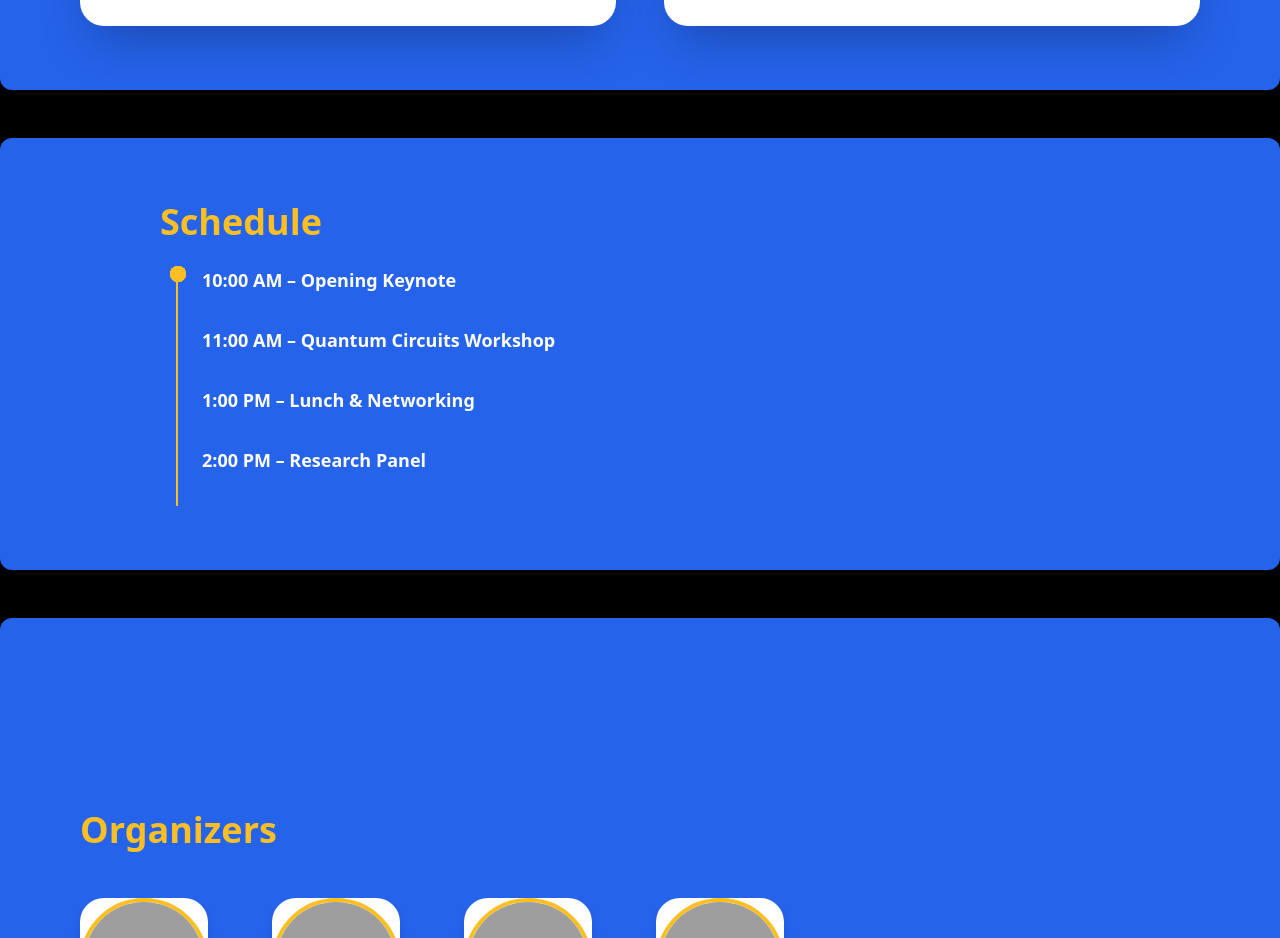
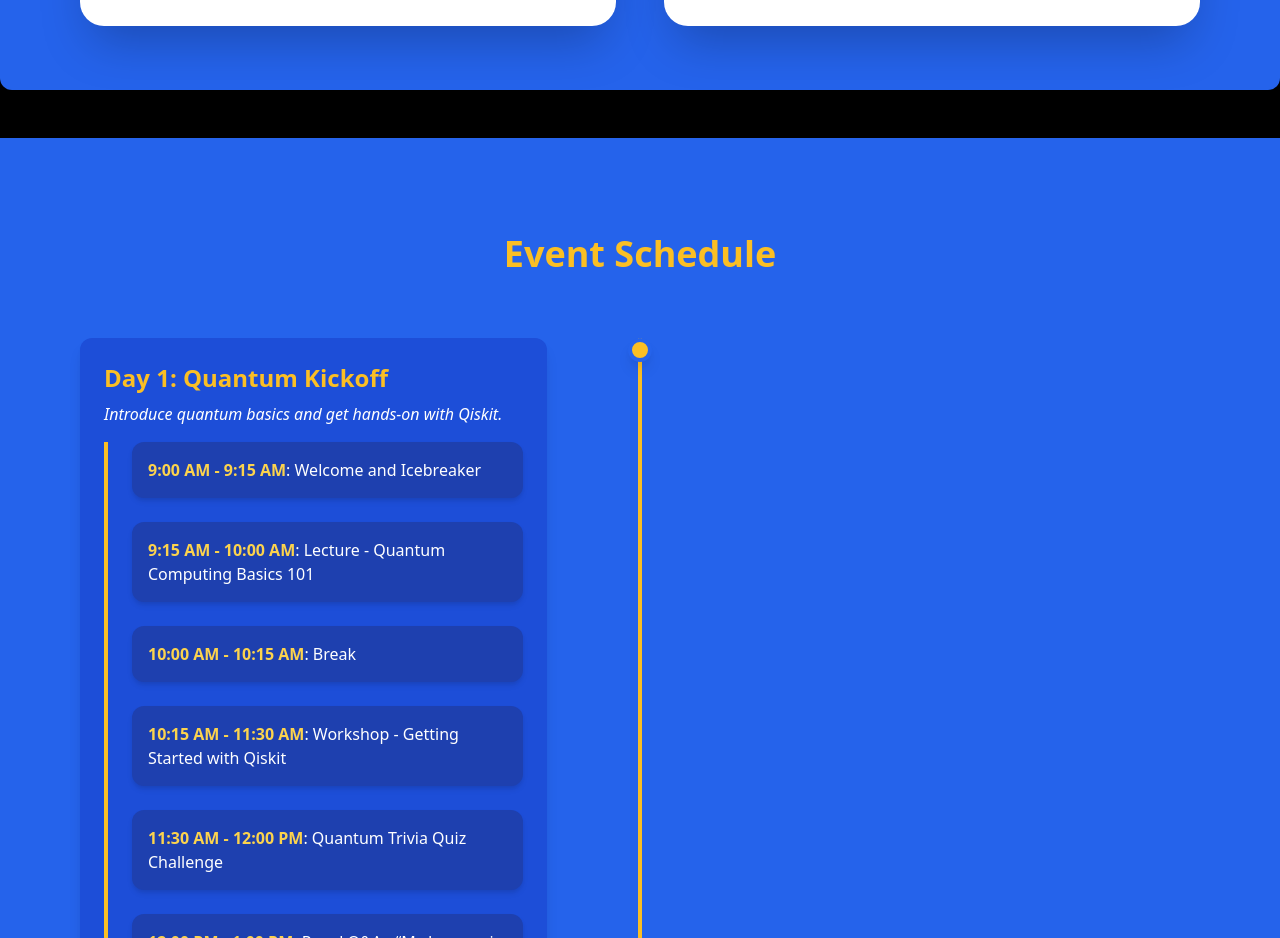
Before and after one commit to ivyycc/IBM_Qiskit_Website, a React (Create React App) app in the folder qiskit-event/: page / in a window 1280 px wide. Shown: the part 1366-2304 px from the top of the page. Built offline with nearby package versions, Linux system fonts and the light colour scheme; grey boxes are pictures that could not be loaded.

Commit message:
updated schedule section

```diff
--- a/qiskit-event/src/App.tsx
+++ b/qiskit-event/src/App.tsx
@@ -2,6 +2,8 @@ import React, { useEffect } from 'react';
 import './App.css';
 import { Section } from './Section';
 import { OrganizersSection } from "./OrganizersSection";
+
+import ScheduleSection  from "./ScheduleSection";
 
 
 function Navbar() {
@@ -24,7 +26,6 @@ function Footer() {
     </footer>
   );
 }
-
 
 
 function App() {
@@ -107,27 +108,9 @@ function App() {
 
 
       {/* Schedule */}
-      <Section id="schedule" className="w-full px-6 md:px-20 lg:px-40 bg-blue-600 text-white rounded-xl shadow-lg">
-        <h3 className="text-4xl font-bold text-yellow-400 mb-6 text-left">Schedule</h3>
-        <div className="relative border-l-2 border-yellow-400 ml-4">
-          <div className="mb-8 ml-6">
-            <div className="absolute w-4 h-4 bg-yellow-400 rounded-full -left-2 top-0"></div>
-            <p className="font-bold text-lg">10:00 AM – Opening Keynote</p>
-          </div>
-          <div className="mb-8 ml-6">
-            <div className="absolute w-4 h-4 bg-yellow-400 rounded-full -left-2 top-0"></div>
-            <p className="font-bold text-lg">11:00 AM – Quantum Circuits Workshop</p>
-          </div>
-          <div className="mb-8 ml-6">
-            <div className="absolute w-4 h-4 bg-yellow-400 rounded-full -left-2 top-0"></div>
-            <p className="font-bold text-lg">1:00 PM – Lunch & Networking</p>
-          </div>
-          <div className="mb-8 ml-6">
-            <div className="absolute w-4 h-4 bg-yellow-400 rounded-full -left-2 top-0"></div>
-            <p className="font-bold text-lg">2:00 PM – Research Panel</p>
-          </div>
-        </div>
-      </Section>
+      <ScheduleSection/>
+
+
 
 
       {/* Organizers */}
--- /dev/null
+++ b/qiskit-event/src/ScheduleSection.tsx
@@ -0,0 +1,103 @@
+export default function ScheduleSection() {
+  const schedule = [
+    {
+      day: "Day 1: Quantum Kickoff",
+      theme: "Introduce quantum basics and get hands-on with Qiskit.",
+      items: [
+        "9:00 AM - 9:15 AM: Welcome and Icebreaker",
+        "9:15 AM - 10:00 AM: Lecture - Quantum Computing Basics 101",
+        "10:00 AM - 10:15 AM: Break",
+        "10:15 AM - 11:30 AM: Workshop - Getting Started with Qiskit",
+        "11:30 AM - 12:00 PM: Quantum Trivia Quiz Challenge",
+        '12:00 PM - 1:00 PM: Panel Q&A - “My Journey in Quantum Computing” (Shawal)',
+      ],
+    },
+    {
+      day: "Day 2: Diving Deeper",
+      theme: "Explore quantum applications and circuit-building.",
+      items: [
+        "9:00 AM - 9:10 AM: Quick Recap",
+        "9:10 AM - 10:00 AM: Lecture - Quantum Computing Applications Talk",
+        "10:00 AM - 10:15 AM: Break",
+        "10:15 AM - 11:30 AM: Workshop - Creating Circuits in Qiskit",
+        "11:30 AM - 12:00 PM: Qiskit Circuit Builder Challenge Kickoff",
+        "12:00 PM - 1:00 PM: Mini-Workshop - Exploring Quantum Gates",
+      ],
+    },
+    {
+      day: "Day 3: Quantum Finale",
+      theme: "Celebrate quantum history and wrap up.",
+      items: [
+        "9:00 AM - 9:10 AM: Day 3 Welcome",
+        "9:10 AM - 10:00 AM: Lecture - The History of Quantum Computing",
+        "10:00 AM - 10:15 AM: Break",
+        "10:15 AM - 11:30 AM: Workshop - Building a Quantum Random Number Generator",
+        "11:30 AM - 12:00 PM: Closing Ceremony",
+      ],
+    },
+  ];
+
+  return (
+    <section
+      id="schedule"
+      className="relative w-full px-6 md:px-12 lg:px-20 py-24 bg-blue-600 text-white"
+    >
+      <h2 className="text-4xl font-bold text-center text-yellow-400 mb-16">
+        Event Schedule
+      </h2>
+
+      <div className="relative">
+        {/* Vertical timeline line */}
+        <div className="absolute left-1/2 top-0 bottom-0 w-1 bg-yellow-400 transform -translate-x-1/2" />
+
+        <div className="space-y-32">
+          {schedule.map((event, index) => (
+            <div
+              key={index}
+              className={`relative flex w-full ${
+                index % 2 === 0 ? "justify-start" : "justify-end"
+              }`}
+            >
+              {/* Dot on the line */}
+              <div className="absolute left-1/2 transform -translate-x-1/2 w-6 h-6 bg-yellow-400 rounded-full border-4 border-blue-600 shadow-lg" />
+
+              {/* Card */}
+              <div
+                className={`w-5/12 p-6 rounded-xl shadow-lg bg-blue-700 text-white hover:scale-105 transform transition duration-300 ${
+                  index % 2 === 0 ? "text-left" : ""
+                }`}
+              >
+                {/* heading */}
+                <h3 className="text-2xl font-bold text-yellow-400 mb-2">
+                  {event.day}
+                </h3>
+                <p className="italic mb-4">{event.theme}</p>
+                <div className="relative border-l-4 border-yellow-400 pl-6 space-y-6">
+                  {event.items.map((item, i) => {
+                    const [time, ...rest] = item.split(": ");
+                    return (
+                      <div
+                        key={i}
+                        className="group transform transition-transform duration-300 hover:scale-[1.02]"
+                      >
+                        <div className="bg-blue-800 p-4 rounded-xl shadow-md hover:bg-blue-900 transition-colors duration-300 ease-in-out">
+                          <p className="text-white">
+                            <span className="font-bold text-yellow-300">{time}</span>: {rest.join(": ")}
+                          </p>
+                        </div>
+                      </div>
+                    );
+                  })}
+                </div>
+
+
+
+
+              </div>
+            </div>
+          ))}
+        </div>
+      </div>
+    </section>
+  );
+}
```
